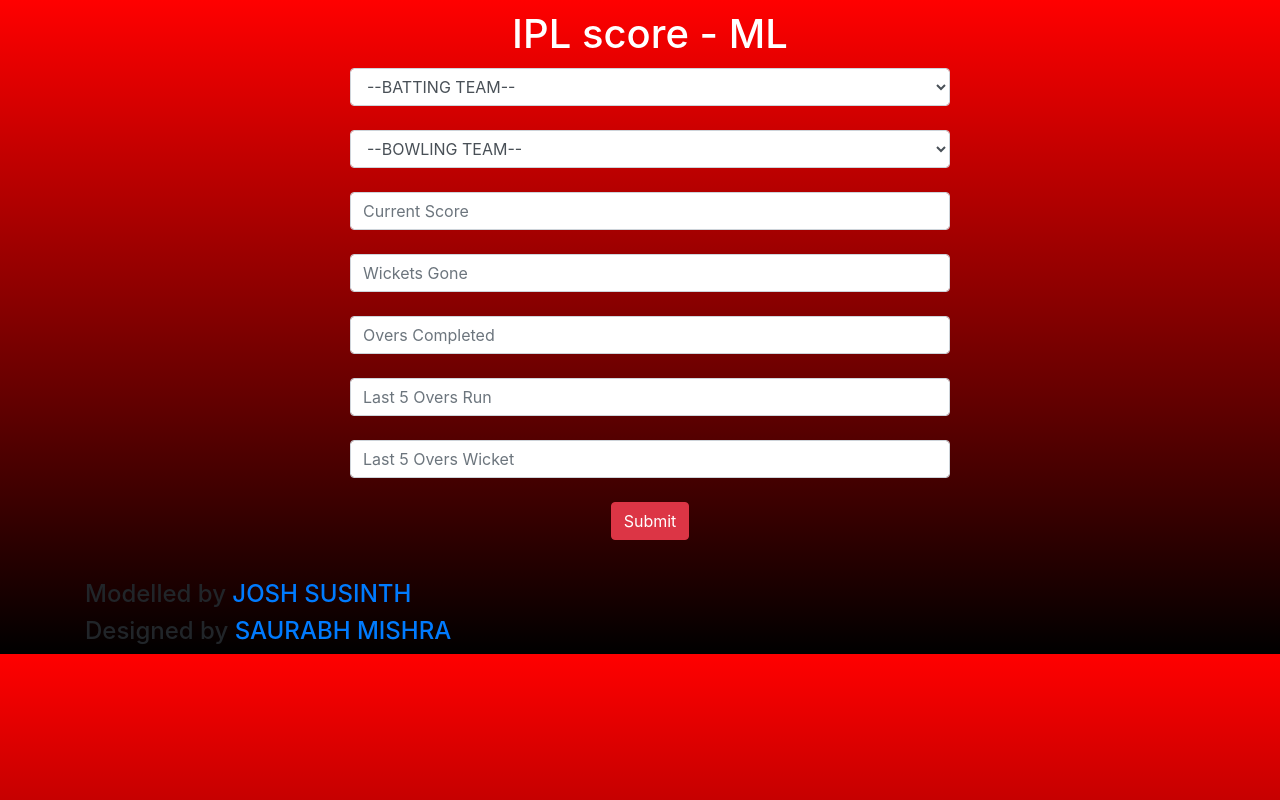
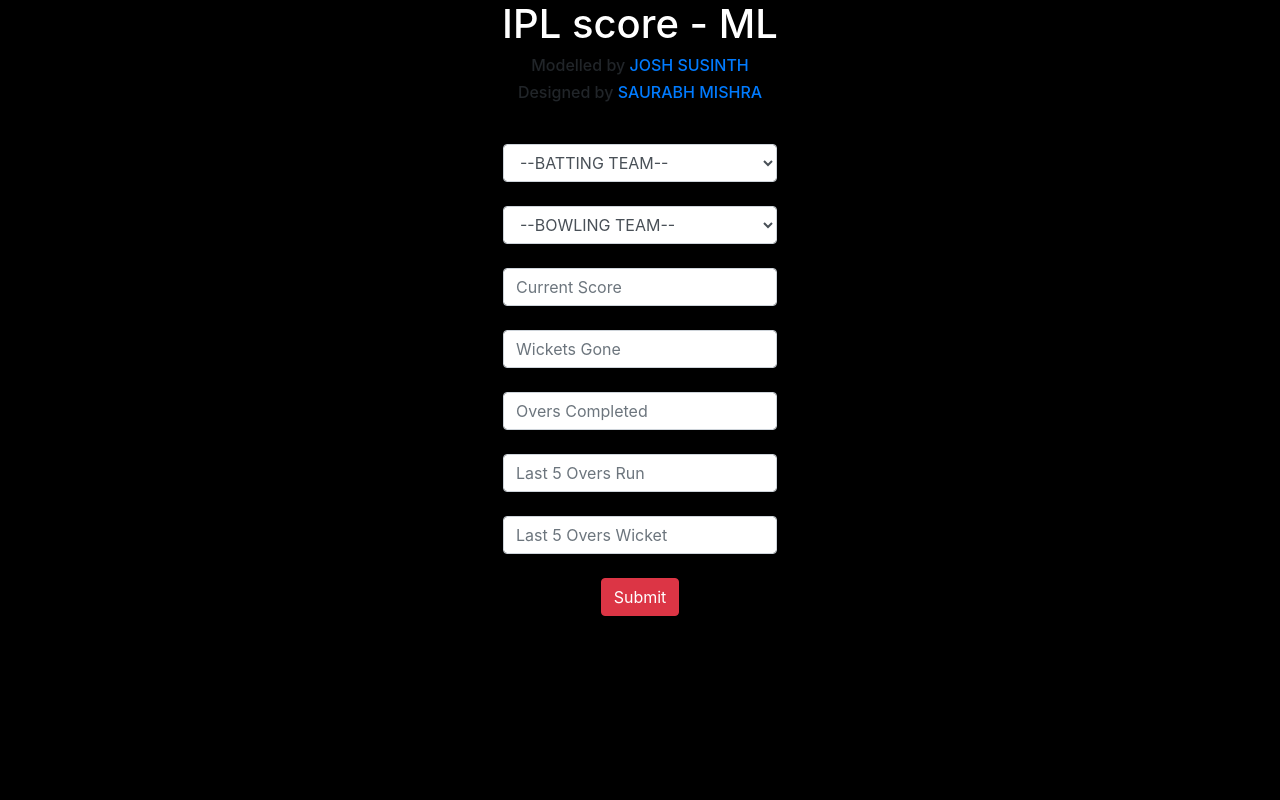
Before and after one commit to Harshavardhini-P/IPL-1st-innings-predictor, a Flask app: page / in a window 1280 px wide. Run offline with Flask 2, Linux system fonts and the light colour scheme; parts of the project's set-up code (start-up, migrations or seed data) failed here and were passed over; some libraries are stand-ins or nearby versions.

Commit message:
Update index1.html

```diff
--- a/templates/index1.html
+++ b/templates/index1.html
@@ -8,25 +8,37 @@
 <body >
   <style media="screen">
     body{
-      background-image:linear-gradient(red,black);
-      background-size:stretch;
+      background-color:black;
     }
+
+
+
     div{
-      width:600px;
-      margin-top:10px;
-      margin-left:350px;;
-      margin-right:100px;
-      height=100%;
+      border:10px ;
+      max-width:700px;
+      margin:auto;
+      height:15vh;
+      display:flex;
+      align-items:centre;
+      justify-content:centre;
     }
+
   </style>
-
+<section>
  <div class=".my-container justify-content-center" >
    <center >
      <h1 style="color:white">IPL score - ML</h1>
+     <h6>Modelled by <a href="https://www.instagram.com/joshsusinth/">JOSH SUSINTH </a></h4>
+    <h6> Designed by <a href="https://www.instagram.com/_.the.mishra._/">SAURABH MISHRA</a></h4>
+    <br>
+
      </center>  </div>
 
+
+<br>
      <!-- Main Input For Receiving Query to our ML -->
     <div class="my-container justify-content-center form-group">
+
     <form action="{{ url_for('predict') }}" method="post">
         	    <select id="bat_team" name="bat_team" class="form-control">
         	    <option value="none">--BATTING TEAM--</option>
@@ -73,8 +85,12 @@
     </form>
         </div>
 <div class="container">
-  <h4>Modelled by <a href="https://www.instagram.com/joshsusinth/">JOSH SUSINTH</a></h4>
-  <h4>Designed by <a href="https://www.instagram.com/_.the.mishra._/">SAURABH MISHRA</a></h4>
+
 </div>
+
+
+
+</section>
+
 </body>
  </html>
```
